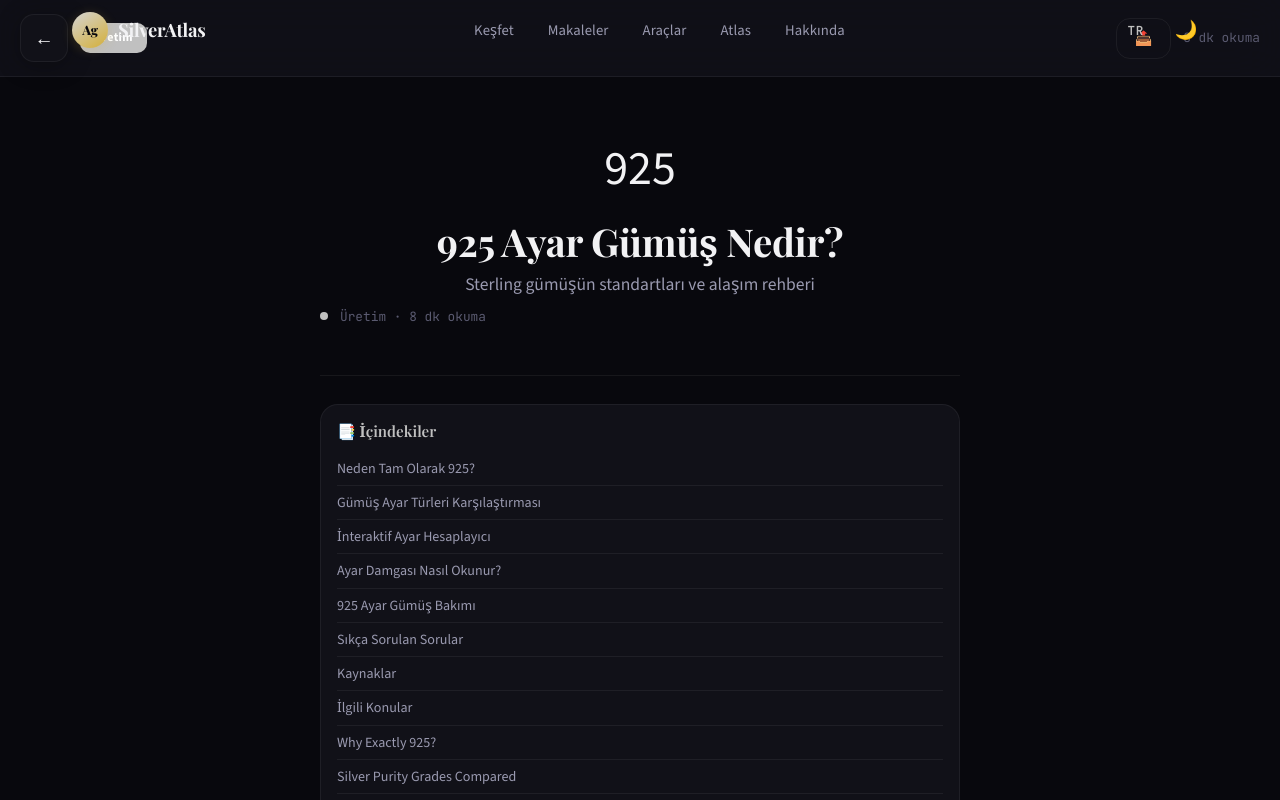
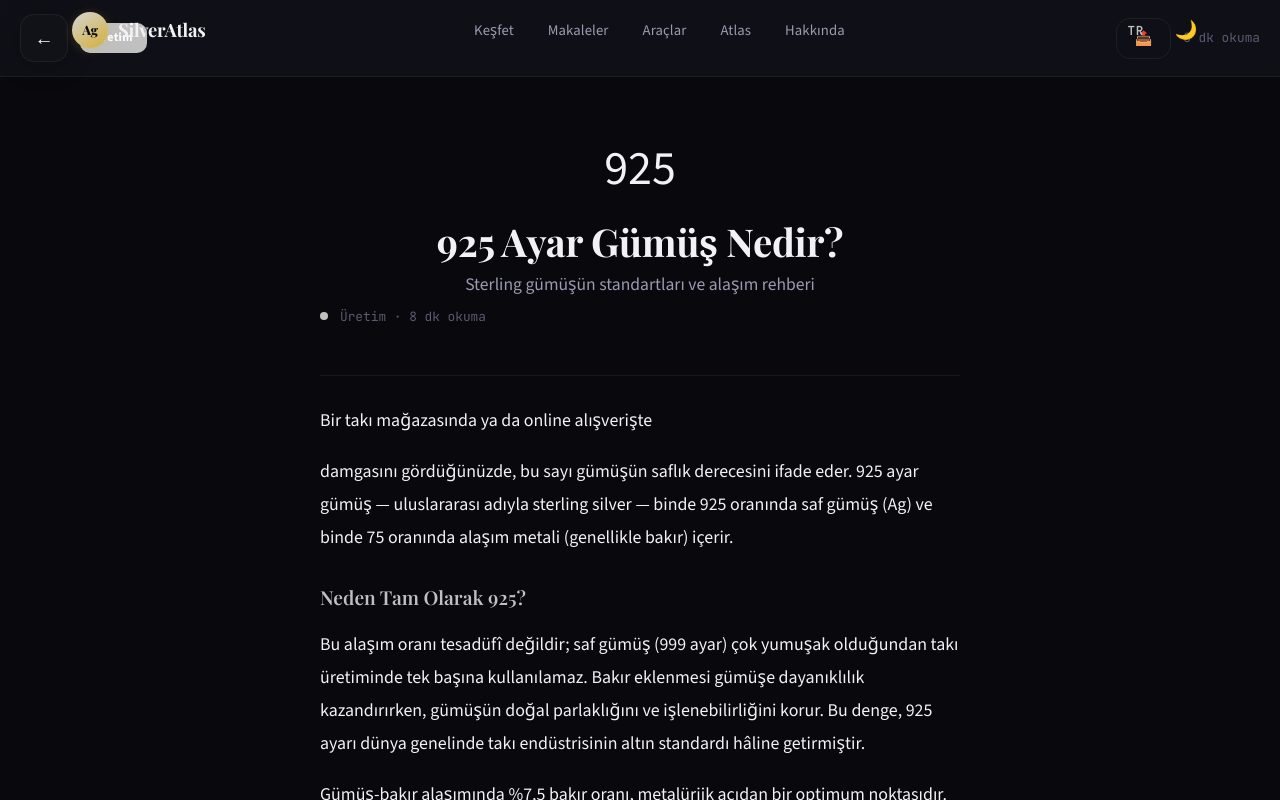
Before and after one commit to alicetinkaya76/silveratlas, a React (Vite) app in the folder skeleton/: page / in a window 1280 px wide. Both pictures are taken after a click on the button 262 px from the left and 2074 px from the top of the page. Shown: the part 1674-2474 px from the top of the page. Built offline with nearby package versions, Linux system fonts and the light colour scheme; a web font is replaced by a local one.

Commit message:
Fix: manifest, menu linkleri, İçindekiler kaldırıldı

```diff
--- a/skeleton/src/components/ArticleDetail.jsx
+++ b/skeleton/src/components/ArticleDetail.jsx
@@ -18,7 +18,6 @@ export default function ArticleDetail({ article, lang, onClose, onOpen }) {
     return () => window.removeEventListener('keydown', onKey);
   }, [article, onClose]);
 
-  // Reading progress
   useEffect(() => {
     if (!article || !scrollRef.current) return;
     const el = scrollRef.current;
@@ -35,29 +34,6 @@ export default function ArticleDetail({ article, lang, onClose, onOpen }) {
     const content = getArticleContent(article.id, article);
     return content?.[lang] || content?.tr || '';
   }, [article, lang]);
-
-  // Extract TOC from h3 tags in HTML
-  const toc = useMemo(() => {
-    if (!html) return [];
-    const regex = /<h3[^>]*>(.*?)<\/h3>/gi;
-    const items = [];
-    let match;
-    while ((match = regex.exec(html)) !== null) {
-      const text = match[1].replace(/<[^>]*>/g, '');
-      items.push({ text, id: 'toc-' + items.length });
-    }
-    return items;
-  }, [html]);
-
-  // Inject IDs into h3 for TOC linking
-  const htmlWithIds = useMemo(() => {
-    if (!toc.length) return html;
-    let idx = 0;
-    return html.replace(/<h3([^>]*)>/gi, () => {
-      const id = 'toc-' + idx++;
-      return `<h3 id="${id}"$1>`;
-    });
-  }, [html, toc]);
 
   const handleShare = useCallback(async () => {
     const title = article?.[lang]?.t || 'SilverAtlas';
@@ -78,7 +54,6 @@ export default function ArticleDetail({ article, lang, onClose, onOpen }) {
   return (
     <div className={`ad${article ? ' open' : ''}`} ref={scrollRef} role="dialog" aria-modal="true"
       dir={isRTL ? 'rtl' : 'ltr'}>
-      {/* Reading progress bar */}
       <div className="reading-progress" style={{ width: `${progress}%` }} />
 
       <div className="ad-header">
@@ -106,23 +81,9 @@ export default function ArticleDetail({ article, lang, onClose, onOpen }) {
           </div>
         </div>
 
-        {/* Table of Contents */}
-        {toc.length > 2 && (
-          <div className="ad-toc">
-            <div className="ad-toc-title">{lang === 'tr' ? '📑 İçindekiler' : lang === 'en' ? '📑 Contents' : '📑 المحتويات'}</div>
-            {toc.map((item, i) => (
-              <a key={i} href={`#${item.id}`} onClick={(e) => {
-                e.preventDefault();
-                scrollRef.current?.querySelector(`#${item.id}`)?.scrollIntoView({ behavior: 'smooth', block: 'start' });
-              }}>{item.text}</a>
-            ))}
-          </div>
-        )}
-
-        <div className="ad-body" key={lang} dangerouslySetInnerHTML={{ __html: htmlWithIds }} />
+        <div className="ad-body" key={lang} dangerouslySetInnerHTML={{ __html: html }} />
         <div className="ad-divider" />
 
-        {/* Feedback */}
         <div style={{ textAlign: 'center', marginBottom: 24 }}>
           <p style={{ fontSize: '.95rem', color: 'var(--text2)', marginBottom: 12 }}>
             {lang === 'tr' ? 'Bu makaleyi beğendiniz mi?' : lang === 'en' ? 'Did you enjoy this article?' : 'هل أعجبك هذا المقال؟'}
--- a/skeleton/src/components/MobileMenu.jsx
+++ b/skeleton/src/components/MobileMenu.jsx
@@ -3,11 +3,11 @@ import { t } from '../i18n/translations';
 
 const LANGS = ['tr', 'en', 'ar'];
 const LINKS = [
-  { icon: '🏠', section: '#hero', key: 'explore' },
-  { icon: '📖', section: '#articles-section', key: 'articles' },
-  { icon: '🛠️', section: '#tools-section', key: 'tools' },
-  { icon: '🗺️', section: '#atlas-section', key: 'atlas' },
-  { icon: '💫', section: '#sponsor-section', key: 'about' },
+  { icon: '🏠', section: 'hero', key: 'explore' },
+  { icon: '📖', section: 'articles-section', key: 'articles' },
+  { icon: '🛠️', section: 'tools-section', key: 'tools' },
+  { icon: '🗺️', section: 'atlas-section', key: 'atlas' },
+  { icon: '💫', section: 'sponsor-section', key: 'about' },
 ];
 
 export default function MobileMenu({ open, close, lang, setLang, dark, toggleTheme }) {
@@ -17,6 +17,19 @@ export default function MobileMenu({ open, close, lang, setLang, dark, toggleThe
     window.addEventListener('keydown', onKey);
     return () => window.removeEventListener('keydown', onKey);
   }, [open, close]);
+
+  const scrollTo = (e, id) => {
+    e.preventDefault();
+    close();
+    setTimeout(() => {
+      const el = document.getElementById(id);
+      if (el) {
+        el.scrollIntoView({ behavior: 'smooth', block: 'start' });
+      } else if (id === 'hero') {
+        window.scrollTo({ top: 0, behavior: 'smooth' });
+      }
+    }, 300);
+  };
 
   return (
     <div className={`mm${open ? ' open' : ''}`} role="dialog" aria-modal="true">
@@ -30,7 +43,7 @@ export default function MobileMenu({ open, close, lang, setLang, dark, toggleThe
         </div>
         <div className="mm-links">
           {LINKS.map(l => (
-            <a key={l.key} href={l.section} onClick={close}>
+            <a key={l.key} href={`#${l.section}`} onClick={(e) => scrollTo(e, l.section)}>
               <span>{l.icon}</span>
               <span>{t(lang, `nav.${l.key}`)}</span>
             </a>
--- a/skeleton/src/components/Nav.jsx
+++ b/skeleton/src/components/Nav.jsx
@@ -15,6 +15,14 @@ export default function Nav({ lang, dark, cycleLang, toggleTheme, openMenu }) {
     return () => window.removeEventListener('scroll', onScroll);
   }, []);
 
+  const scrollTo = (e, id) => {
+    e.preventDefault();
+    const el = document.getElementById(id);
+    if (el) {
+      el.scrollIntoView({ behavior: 'smooth', block: 'start' });
+    }
+  };
+
   return (
     <nav className={`nav${scrolled ? ' scrolled' : ''}`} role="navigation" aria-label="Main">
       <a href="#hero" className="nav-logo" onClick={e => { e.preventDefault(); window.scrollTo({ top: 0, behavior: 'smooth' }); }}>
@@ -23,7 +31,8 @@ export default function Nav({ lang, dark, cycleLang, toggleTheme, openMenu }) {
       </a>
       <div className="nav-links">
         {SECTIONS.map((id, idx) => (
-          <a key={id} href={`#${id}`} className={active === id ? 'active' : ''}>
+          <a key={id} href={`#${id}`} className={active === id ? 'active' : ''}
+            onClick={(e) => scrollTo(e, id)}>
             {t(lang, `nav.${NAV_KEYS[idx]}`)}
           </a>
         ))}
```
Also changed, not shown: skeleton/public/manifest.json, 1 other file (tests, documents, lock files or other folders).
